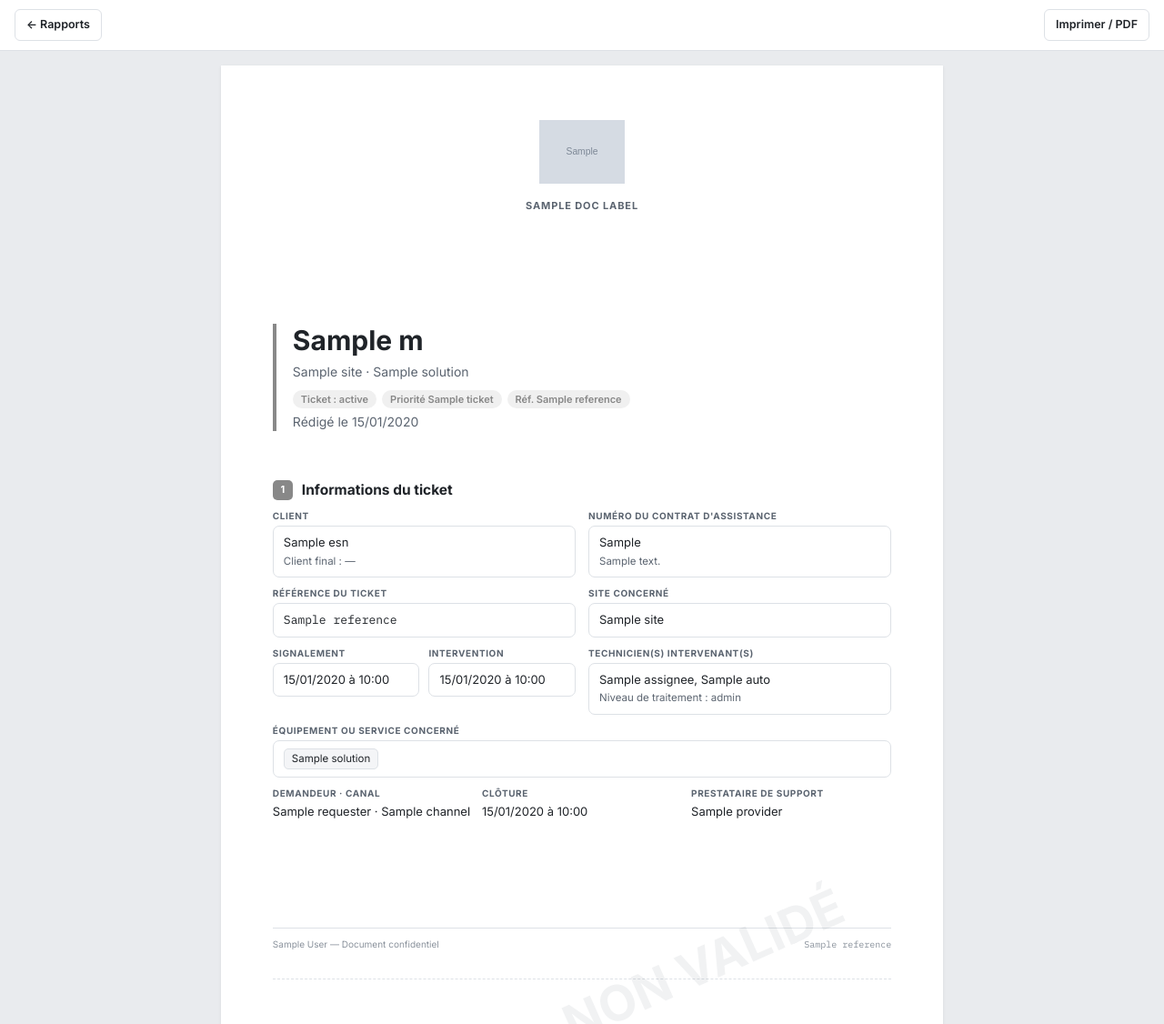
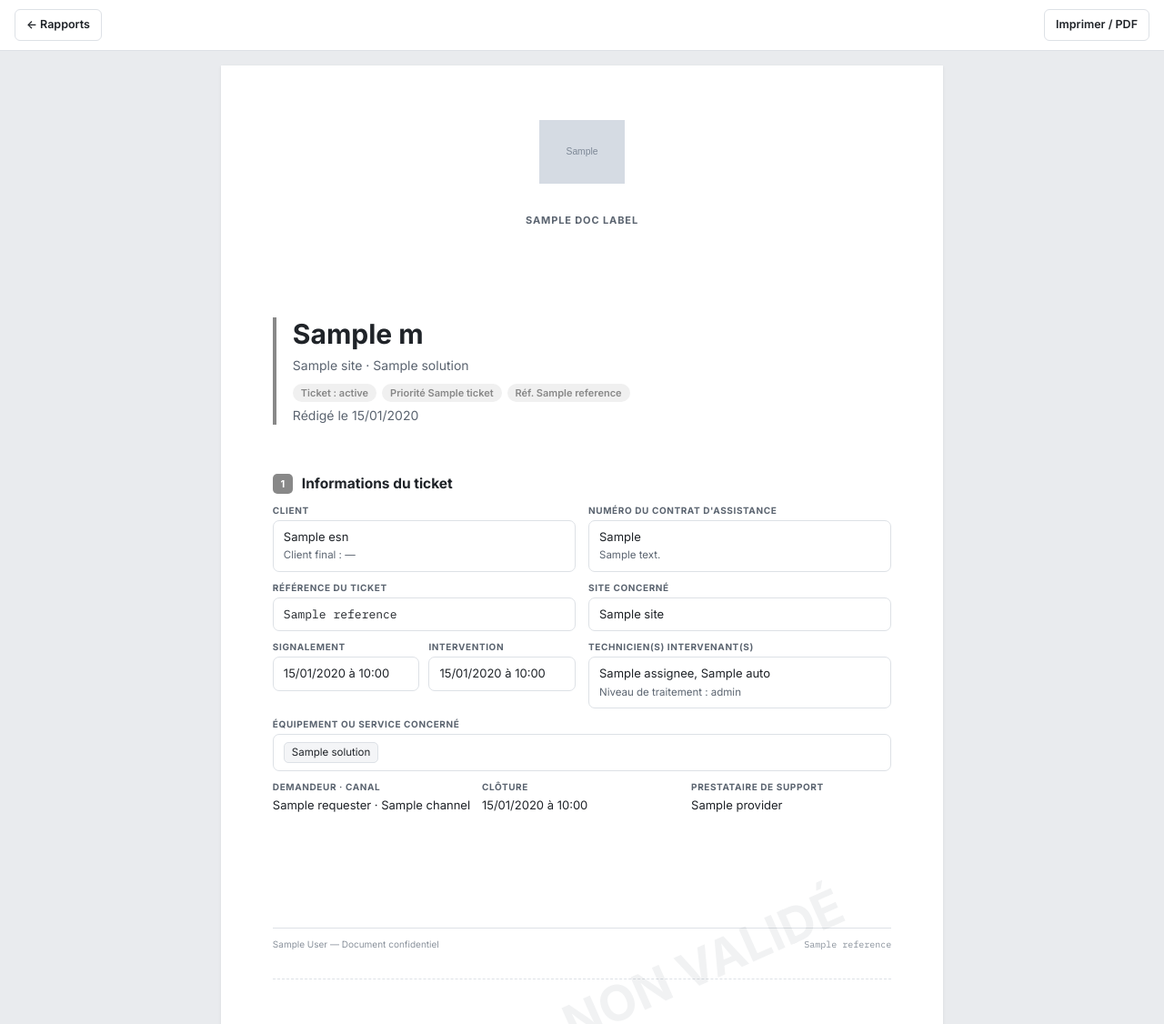
Before and after one commit to Aptitude-Services/App_ticketing, a Django app: template templates/reports/print_curatif.html in a window 1280 px wide. Shown: the top 1126 px of the page at 91% size. Run offline with Django 5.2, Linux system fonts and the light colour scheme; tables that the repository leaves empty hold one stand-in row (values such as "Sample post"); the template is opened without the code that fills it: values that come from a table or form of the project are taken from there, most other values are stand-ins (such as "Sample title", 1, 10 or a date in 2020); grey boxes marked "Sample" are stand-in pictures; data that the repository does not hold is empty; parts of the project's set-up code (start-up, migrations or seed data) failed here and were passed over.

Commit message:
Rapports : plus d'espace entre le logo et l'intitulé de la page de garde
Co-Authored-By: Claude Opus 5.5 <noreply@anthropic.com>

```diff
--- a/templates/reports/_doc_base.html
+++ b/templates/reports/_doc_base.html
@@ -139,11 +139,11 @@
   .cover { display: flex; flex-direction: column; min-height: 250mm; padding-bottom: 8mm; margin-bottom: 14mm;
            border-bottom: 1px dashed var(--line); }
   /* Logo centré, intitulé du document en dessous (affiché une seule fois). */
-  .cover-head { display: flex; flex-direction: column; align-items: center; text-align: center; gap: 10px; }
+  .cover-head { display: flex; flex-direction: column; align-items: center; text-align: center; gap: 26px; }
   .cover-logo img { max-height: 70px; max-width: 260px; object-fit: contain; }
   .cover-logo .brand-name { font-size: 26px; font-weight: 700; }
   .cover-label { font-size: 11px; font-weight: 700; letter-spacing: .08em; text-transform: uppercase; color: var(--muted); }
-  .cover-main { margin-top: 30mm; }
+  .cover-main { margin-top: 24mm; }
   .cover .hero { margin: 0 0 14mm; padding-left: 18px; border-left-width: 4px; }
   .cover .hero h1 { font-size: 30px; margin: 8px 0 6px; }
   .cover .hero .sub { font-size: 14px; }
```
